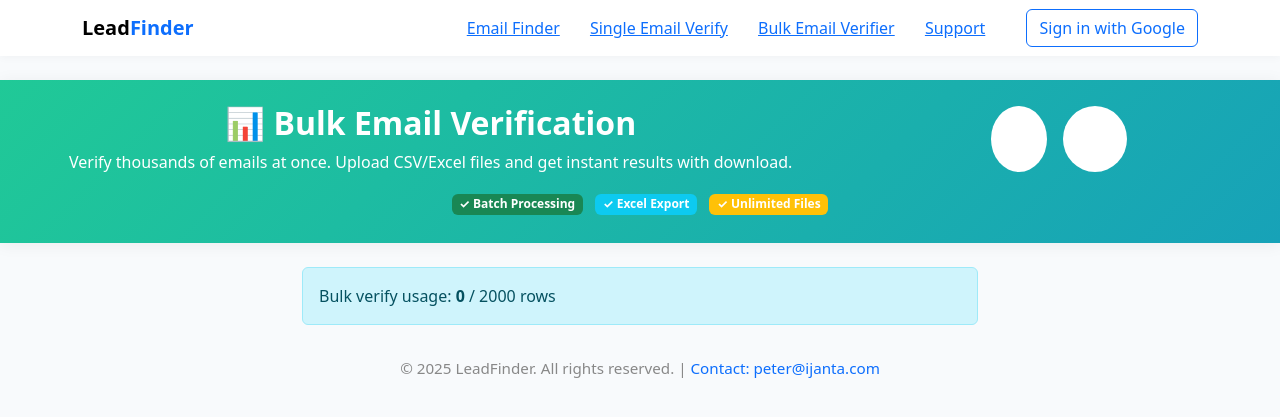
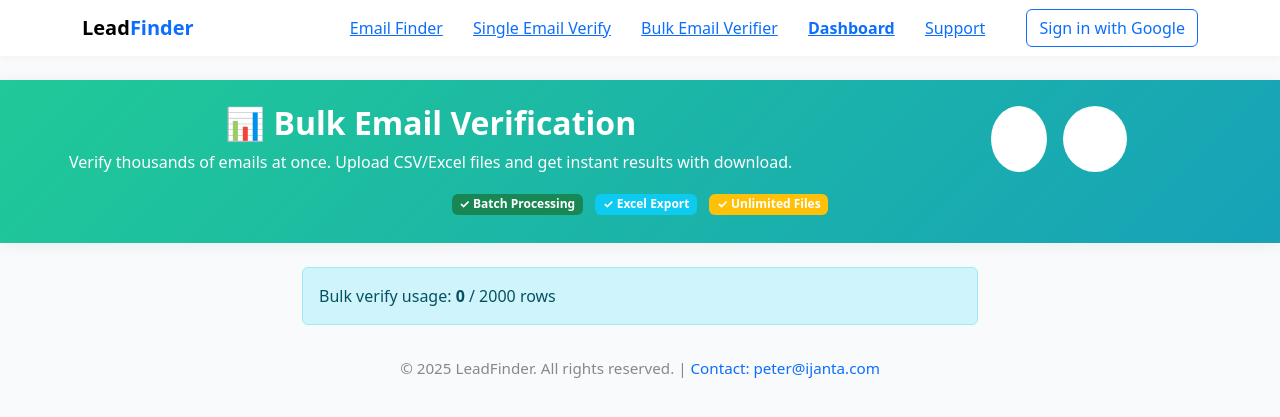
Before and after one commit to teckgeekz/verify-email-using-smtp-checks, a Flask app: page /bulk-verify in a window 1280 px wide. Shown: the top 417 px of the page. Run offline with Flask 3, Linux system fonts and the light colour scheme; some libraries are stand-ins or nearby versions.

Commit message:
update nav

```diff
--- a/templates-tail/bulk_verify.html
+++ b/templates-tail/bulk_verify.html
@@ -19,6 +19,7 @@
         <a href="/" class="hover:text-teal-600">Email Finder</a>
         <a href="/single-verify" class="hover:text-teal-600">Single Email Verify</a>
         <a href="/bulk-verify" class="text-teal-600 font-semibold">Bulk Email Verifier</a>
+        <a href="/dashboard" class="font-bold text-indigo-600 hover:text-indigo-700">Dashboard</a>
         <a href="mailto:peter@ijanta.com" class="hover:text-teal-600">Support</a>
         <span id="user-info"></span>
         <button id="login-btn" class="border border-teal-600 text-teal-600 rounded px-3 py-1 hover:bg-teal-50">Sign in with Google</button>
--- a/templates/bulk_verify.html
+++ b/templates/bulk_verify.html
@@ -45,6 +45,7 @@
       <a href="/" class="btn btn-link">Email Finder</a>
       <a href="/single-verify" class="btn btn-link">Single Email Verify</a>
       <a href="/bulk-verify" class="btn btn-link">Bulk Email Verifier</a>
+      <a href="/dashboard" class="btn btn-link fw-bold text-primary">Dashboard</a>
       <a href="mailto:peter@ijanta.com" class="btn btn-link">Support</a>
       <span id="user-info" class="ms-3"></span>
       <button id="login-btn" class="btn btn-outline-primary ms-2">Sign in with Google</button>
```
